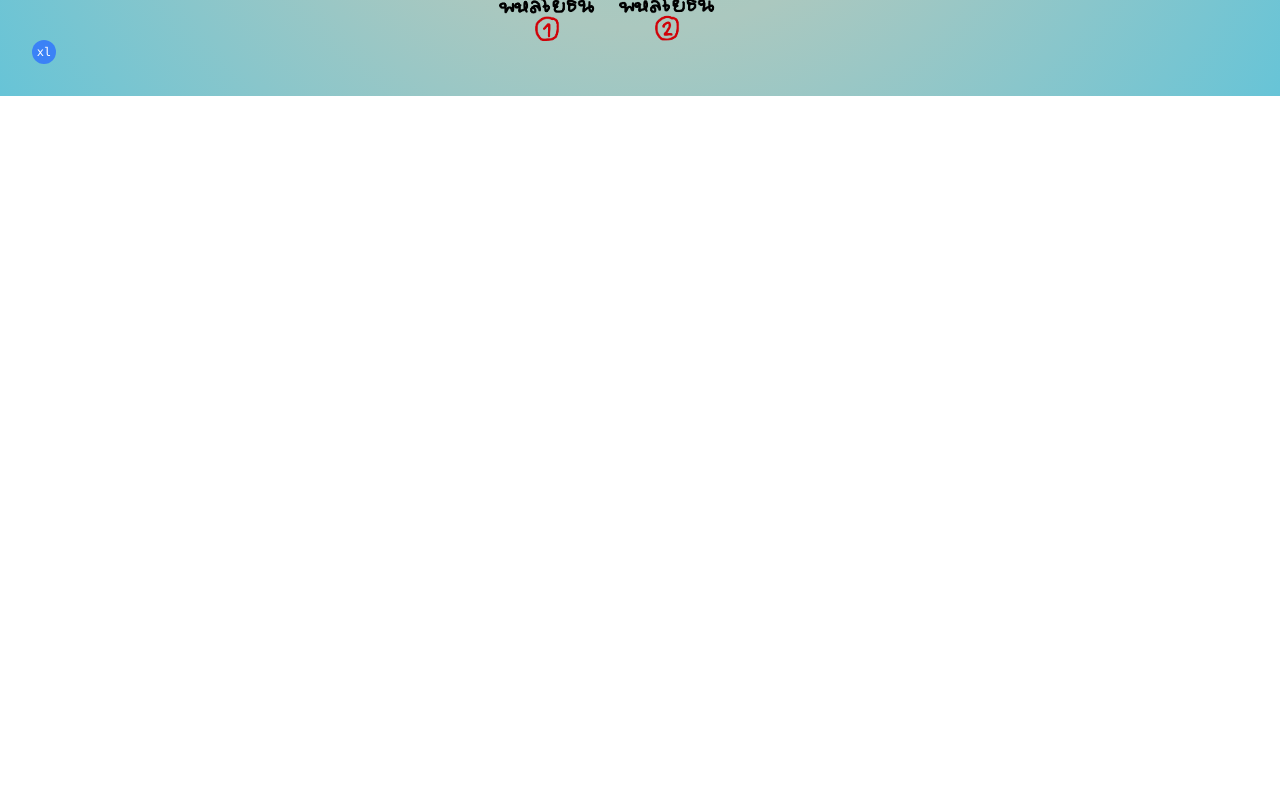
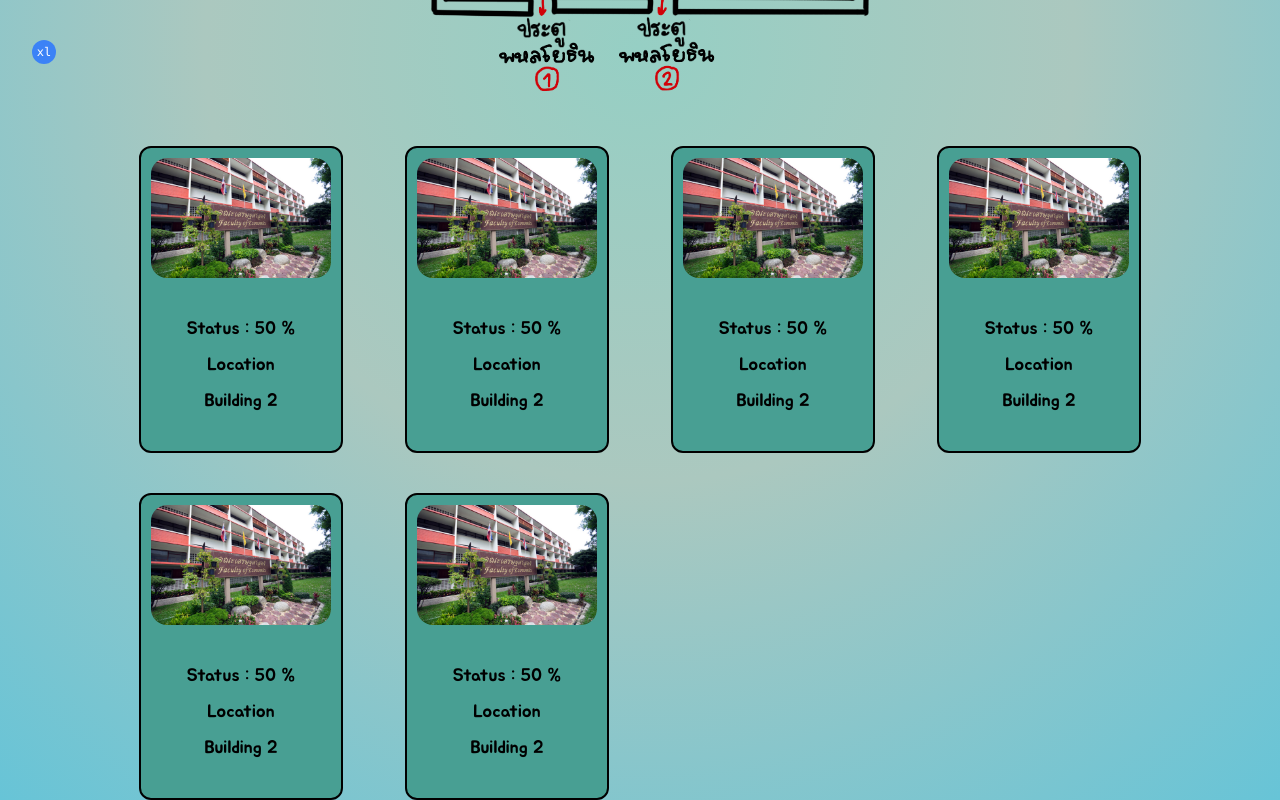
Before and after one commit to JiMeow/KU-Smash-Trash-Clone, a Next.js app: page / in a window 1280 px wide. Shown: the part 704-1504 px from the top of the page. Before the commit the page ends 800 px from the top, so only its background shows below. Built offline with nearby package versions, Linux system fonts and the light colour scheme.

Commit message:
Add card and mockup it in index.tsx

```diff
--- /dev/null
+++ b/src/components/Card.tsx
@@ -0,0 +1,32 @@
+import React from "react";
+
+type CardProps = {
+  imagePath?: string;
+  percent?: number;
+  location?: string;
+};
+
+const Card: React.FC<CardProps> = ({
+  imagePath = "Photo/EconomicFaculty.png",
+  percent = 50,
+  location = "Building 2",
+}) => {
+  return (
+    <div className="flex h-[32vw] w-[24vw] flex-col items-center rounded-md border-2 border-solid border-black bg-[#489f93] md:h-[24vw] md:w-[16vw] md:rounded-xl">
+      <img src={imagePath} className="mt-[5%] h-[50%] w-[90%] rounded-2xl" />
+      <div className="flex h-full w-full flex-col items-center justify-center gap-0 sm:gap-1 lg:gap-2">
+        <div className="md:text-md text-[10px] sm:text-sm lg:text-lg">
+          Status : {percent} %
+        </div>
+        <div className="md:text-md text-[10px] sm:text-sm lg:text-lg">
+          Location
+        </div>
+        <div className="md:text-md text-[10px] sm:text-sm lg:text-lg">
+          {location}
+        </div>
+      </div>
+    </div>
+  );
+};
+
+export default Card;
--- a/src/pages/index.tsx
+++ b/src/pages/index.tsx
@@ -1,4 +1,7 @@
+import Card from "@/components/Card";
 import Map from "@/components/Map";
+import Nav from "@/components/Nav";
+import ZoneNav from "@/components/ZoneNav";
 import Head from "next/head";
 import { useEffect, useState } from "react";
 
@@ -15,7 +18,17 @@ export default function Home() {
         <title>KUSMT</title>
         <link rel="icon" href="/favicon.ico" />
       </Head>
+      <Nav />
       <Map setZone={setZone} />
+      {zone && <ZoneNav zone={zone} />}
+      <div className="grid grid-cols-3 place-items-center gap-10 px-[10vw] md:grid-cols-4">
+        <Card />
+        <Card />
+        <Card />
+        <Card />
+        <Card />
+        <Card />
+      </div>
     </>
   );
 }
```
